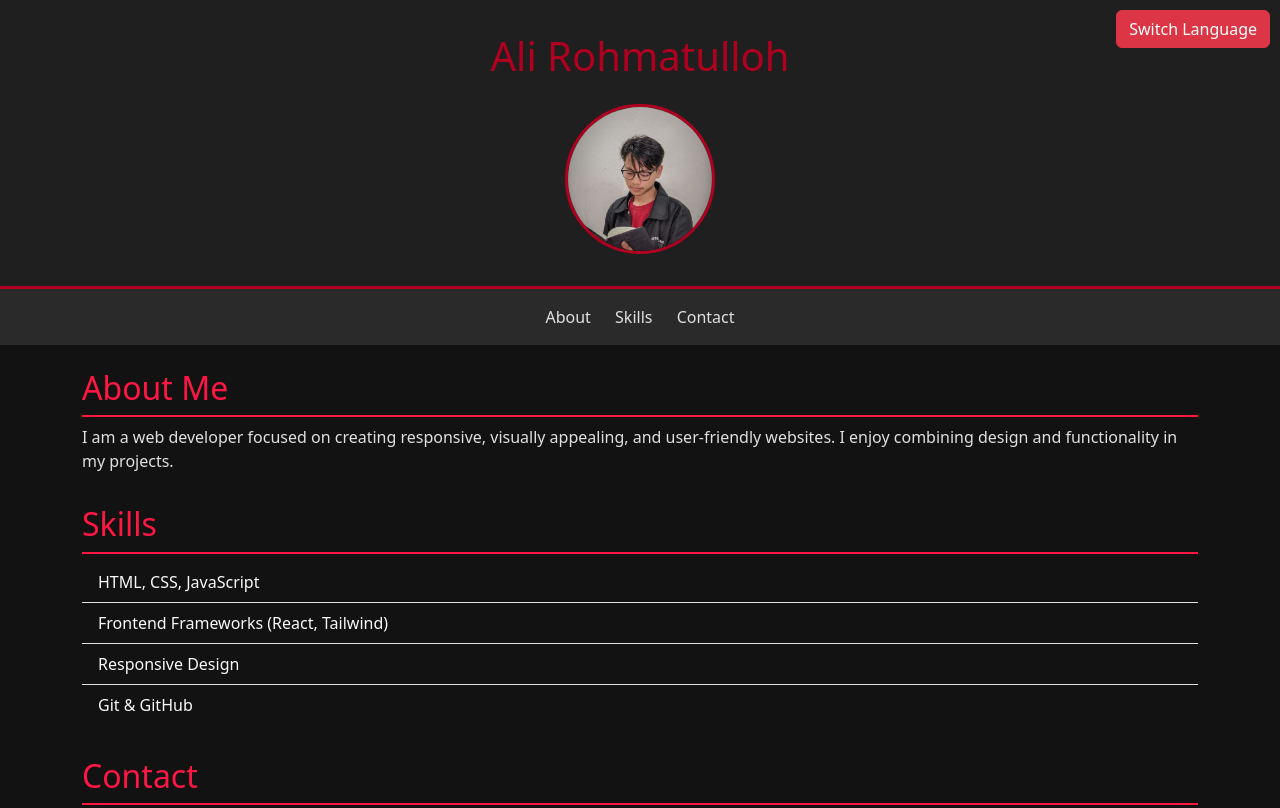
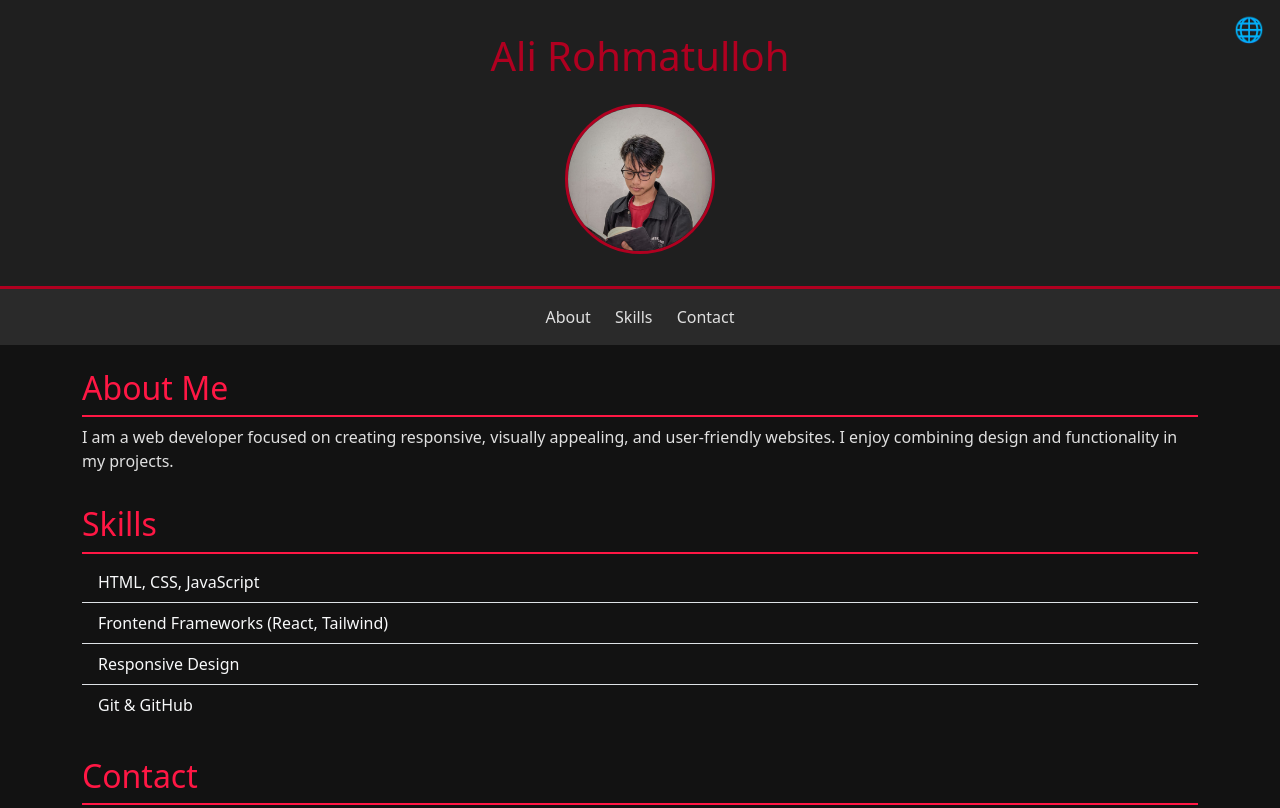
Before and after one commit to Lione3/WebPortofolio, a plain HTML site: page index.html in a window 1280 px wide. Shown: the top 808 px of the page. Drawn offline with nearby package versions, Linux system fonts and the light colour scheme.

Commit message:
Update index.html

```diff
--- a/index.html
+++ b/index.html
@@ -65,11 +65,17 @@
             top: 10px;
             right: 10px;
         }
+        .lang-switch button {
+            background: none;
+            border: none;
+            font-size: 1.5rem;
+            color: white;
+        }
     </style>
 </head>
 <body>
     <div class="lang-switch">
-        <button class="btn btn-danger" id="lang-button" onclick="switchLanguage()">Ganti Bahasa</button>
+        <button id="lang-button" onclick="switchLanguage()">🌐</button>
     </div>
 
     <header class="text-center">
@@ -131,7 +137,6 @@
         }
 
         function applyLanguage() {
-            document.getElementById('lang-button').innerText = isIndo ? 'Ganti Bahasa' : 'Switch Language';
             document.getElementById('nav-about').innerText = isIndo ? 'Tentang' : 'About';
             document.getElementById('nav-skills').innerText = isIndo ? 'Keahlian' : 'Skills';
             document.getElementById('nav-contact').innerText = isIndo ? 'Kontak' : 'Contact';
```
